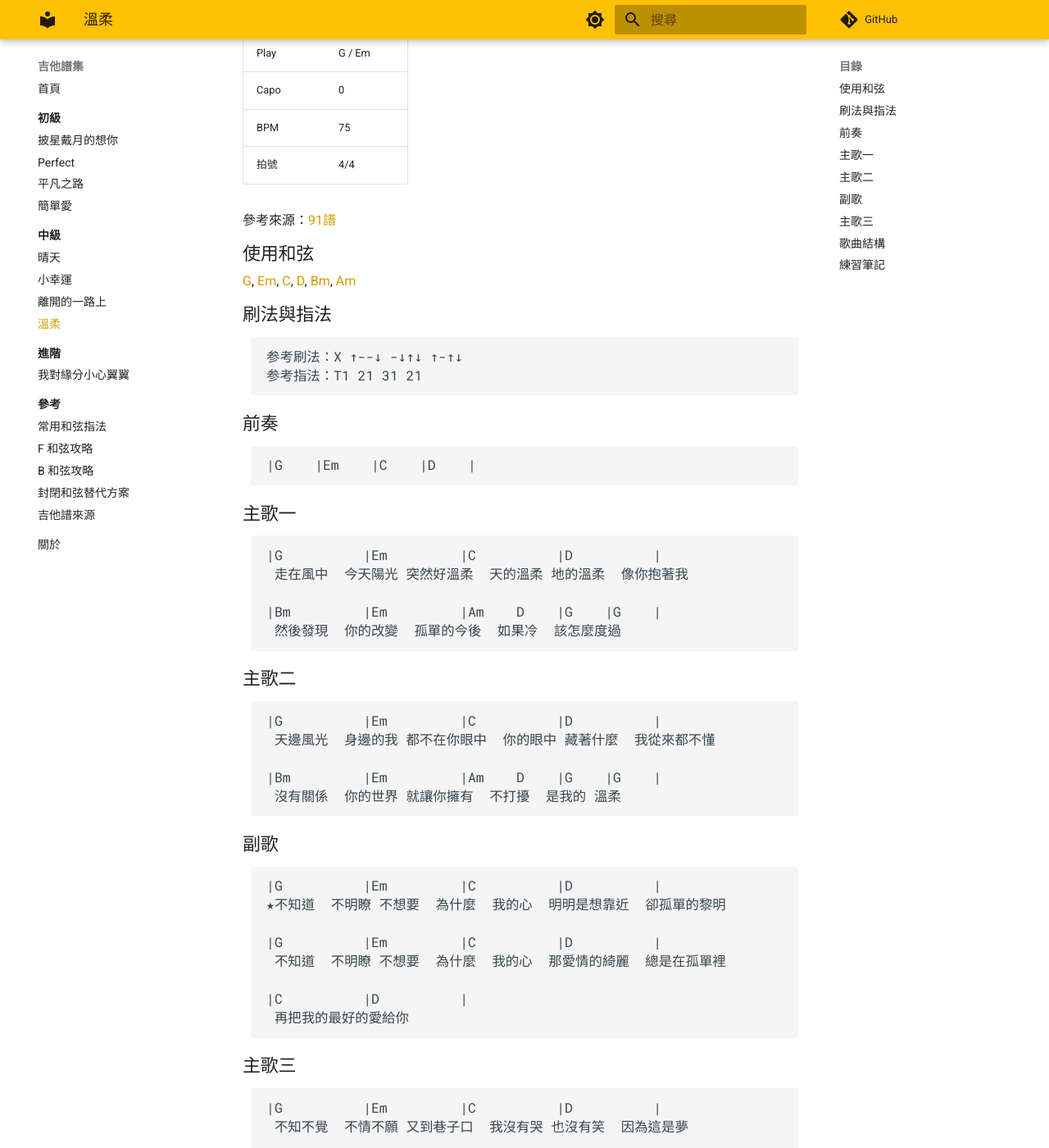
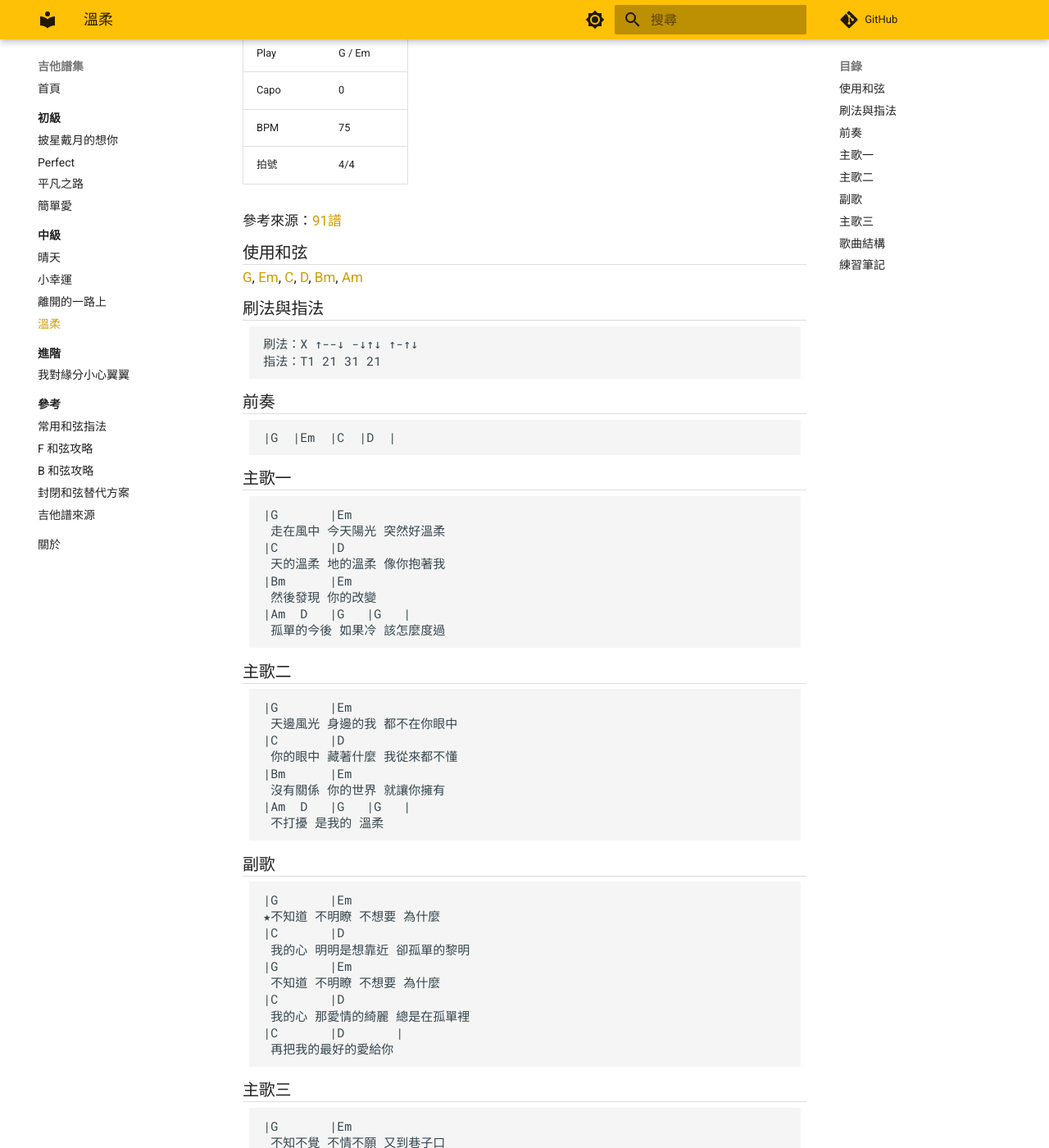
Before and after one commit to justmaker/guitar-scores, an MkDocs documentation site: the page built from docs/intermediate/wen-rou.md, in a window 1280 px wide and 1400 px high, scrolled down 267 px. Shown: the whole window at 82% size. Built offline with MkDocs 1.6.1 and Material for MkDocs 9.7.7, drawn with Linux system fonts in a browser that asks for light colours; comment, search, counter and statistics services are not loaded; some of the changed text lies outside the part shown.

Commit message:
style: 手機排版大改（pre-wrap+縮字體+溫柔改雙行格式）

````diff
--- a/docs/intermediate/wen-rou.md
+++ b/docs/intermediate/wen-rou.md
@@ -23,72 +23,80 @@ tags:
 ## 刷法與指法
 
 ```
-参考刷法：X ↑--↓ -↓↑↓ ↑-↑↓
-参考指法：T1 21 31 21
+刷法：X ↑--↓ -↓↑↓ ↑-↑↓
+指法：T1 21 31 21
 ```
 
 ## 前奏
 
 ```
-|G    |Em    |C    |D    |
+|G  |Em  |C  |D  |
 ```
 
 ## 主歌一
 
 ```
-|G          |Em         |C          |D          |
- 走在風中  今天陽光 突然好溫柔  天的溫柔 地的溫柔  像你抱著我
-
-|Bm         |Em         |Am    D    |G    |G    |
- 然後發現  你的改變  孤單的今後  如果冷  該怎麼度過
+|G       |Em
+ 走在風中 今天陽光 突然好溫柔
+|C       |D
+ 天的溫柔 地的溫柔 像你抱著我
+|Bm      |Em
+ 然後發現 你的改變
+|Am  D   |G   |G   |
+ 孤單的今後 如果冷 該怎麼度過
 ```
 
 ## 主歌二
 
 ```
-|G          |Em         |C          |D          |
- 天邊風光  身邊的我 都不在你眼中  你的眼中 藏著什麼  我從來都不懂
-
-|Bm         |Em         |Am    D    |G    |G    |
- 沒有關係  你的世界 就讓你擁有  不打擾  是我的 溫柔
+|G       |Em
+ 天邊風光 身邊的我 都不在你眼中
+|C       |D
+ 你的眼中 藏著什麼 我從來都不懂
+|Bm      |Em
+ 沒有關係 你的世界 就讓你擁有
+|Am  D   |G   |G   |
+ 不打擾 是我的 溫柔
 ```
 
 ## 副歌
 
 ```
-|G          |Em         |C          |D          |
-★不知道  不明瞭 不想要  為什麼  我的心  明明是想靠近  卻孤單的黎明
-
-|G          |Em         |C          |D          |
- 不知道  不明瞭 不想要  為什麼  我的心  那愛情的綺麗  總是在孤單裡
-
-|C          |D          |
+|G       |Em
+★不知道 不明瞭 不想要 為什麼
+|C       |D
+ 我的心 明明是想靠近 卻孤單的黎明
+|G       |Em
+ 不知道 不明瞭 不想要 為什麼
+|C       |D
+ 我的心 那愛情的綺麗 總是在孤單裡
+|C       |D       |
  再把我的最好的愛給你
 ```
 
 ## 主歌三
 
 ```
-|G          |Em         |C          |D          |
- 不知不覺  不情不願 又到巷子口  我沒有哭 也沒有笑  因為這是夢
-
-|Bm         |Em         |Am    D    |
- 沒有預兆  沒有理由 你真的有說過  如果有  就讓你 自 由
+|G       |Em
+ 不知不覺 不情不願 又到巷子口
+|C       |D
+ 我沒有哭 也沒有笑 因為這是夢
+|Bm      |Em
+ 沒有預兆 沒有理由 你真的有說過
+|Am  D   |
+ 如果有 就讓你 自 由
 ```
 
 ## 歌曲結構
 
 ```
-前奏 → 主歌1 → 主歌2 → 副歌 → 主歌3 →
-間奏 (||G |Em |C |D || x 2) → 副歌 →
-尾奏 (自由～ 這是我的溫柔...)
+前奏→主歌1→主歌2→副歌→主歌3→
+間奏(|G|Em|C|D|x2)→副歌→
+尾奏(自由～這是我的溫柔...)
 ```
 
 ## 練習筆記
 
-- 主歌和副歌都是 G → Em → C → D 為主，很好記
-- 有 Bm 封閉和弦（出現在主歌第二行），初學可用 Bm7（x20202）替代
-- Am → D → G 的進行在主歌結尾，注意 Am 到 D 的轉換
-- 刷法有力度變化：主歌輕柔，副歌漸強
-- BPM 75 不快，適合練刷弦的穩定度
-- 這首是五月天經典入門曲，很適合團練或營火晚會
+- 主歌副歌都是 G→Em→C→D 為主
+- Bm 可用 Bm7（x20202）替代
+- BPM 75，主歌輕柔副歌漸強
--- a/docs/stylesheets/extra.css
+++ b/docs/stylesheets/extra.css
@@ -1,31 +1,47 @@
-/* 譜頁緊湊排版：縮小段落標題和 code block 行距 */
+/* 吉他譜手機緊湊排版 */
+
+/* 段落標題縮小 */
 .md-content h2 {
-  font-size: 1.1rem;
-  margin-top: 0.6em;
-  margin-bottom: 0.2em;
-  padding-bottom: 0;
-  border-bottom: none;
+  font-size: 1rem;
+  margin: 0.5em 0 0.1em 0;
+  padding: 0;
+  border-bottom: 1px solid #ddd;
 }
 
 .md-content h3 {
-  font-size: 1rem;
-  margin-top: 0.4em;
-  margin-bottom: 0.1em;
+  font-size: 0.9rem;
+  margin: 0.3em 0 0.1em 0;
 }
 
+/* code block: 允許換行、縮小字體、壓縮 padding */
 .md-content pre {
-  margin-top: 0.2em;
-  margin-bottom: 0.4em;
-  padding: 0.4em 0.6em;
-  font-size: 0.82rem;
-  line-height: 1.4;
+  margin: 0.1em 0 0.3em 0;
+  padding: 0.3em 0.5em;
+  font-size: 0.75rem;
+  line-height: 1.35;
+  white-space: pre-wrap;
+  word-break: break-all;
+  overflow-x: hidden;
 }
 
 .md-content code {
-  font-size: 0.82rem;
+  font-size: 0.75rem;
 }
 
+/* 段落間距壓縮 */
 .md-content p {
-  margin-top: 0.2em;
-  margin-bottom: 0.2em;
+  margin: 0.15em 0;
+  font-size: 0.85rem;
 }
+
+/* 表格緊湊 */
+.md-content table {
+  font-size: 0.8rem;
+}
+
+/* 隱藏 TOC 側邊欄在小螢幕節省空間 */
+@media (max-width: 960px) {
+  .md-sidebar--secondary {
+    display: none;
+  }
+}
````
